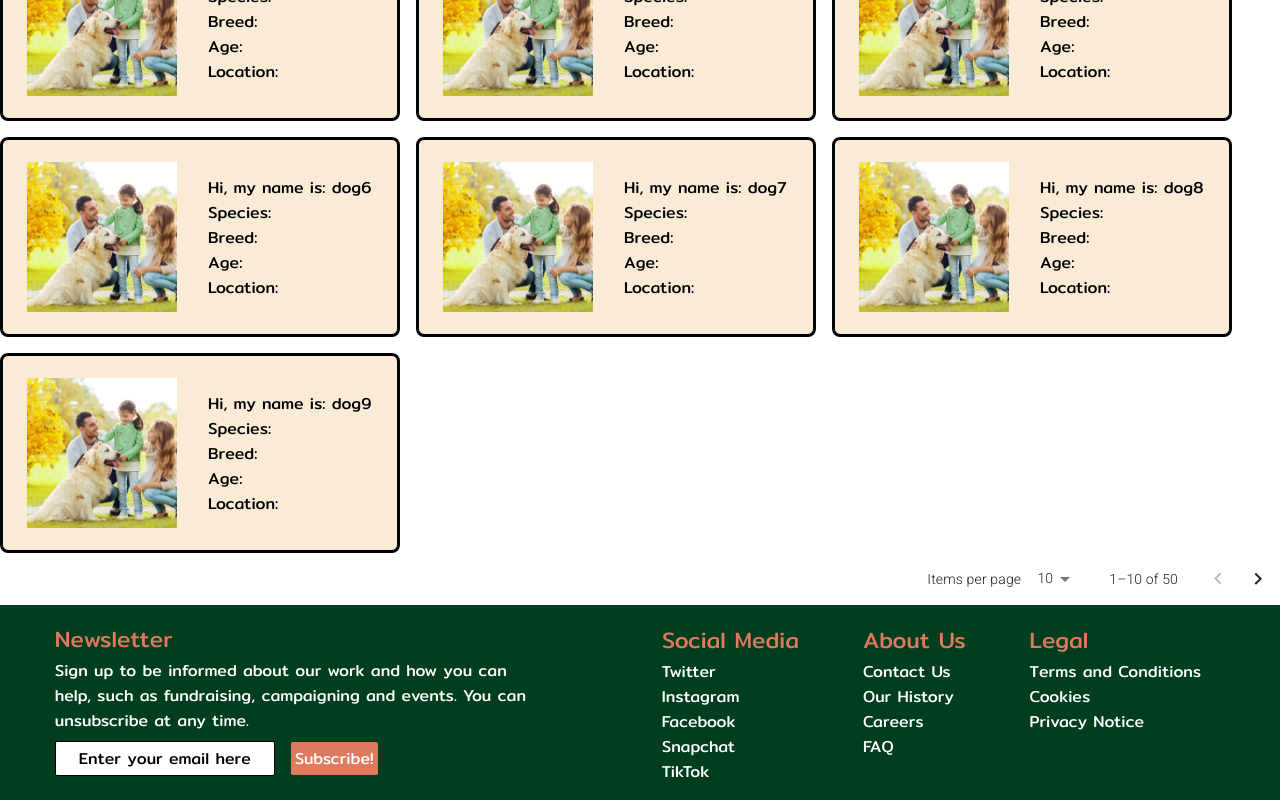
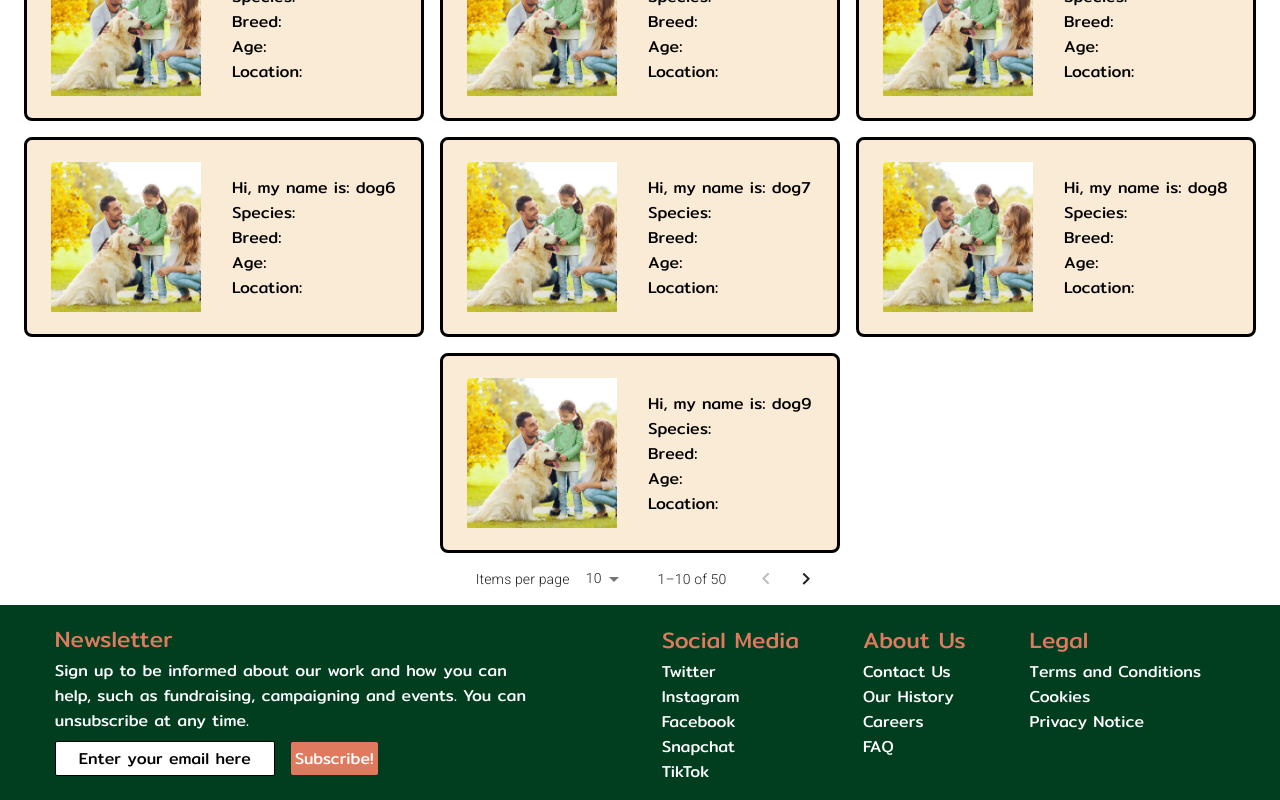
Before and after one commit to LewisBroadhurst/adopt-a-paw-front-end, a React (Create React App) app: page /adopt in a window 1280 px wide. Shown: the part 455-1255 px from the top of the page. Built offline with nearby package versions, Linux system fonts and the light colour scheme.

Commit message:
Centred cards

```diff
--- a/src/Components/AnimalCards/AnimalCards.css
+++ b/src/Components/AnimalCards/AnimalCards.css
@@ -1,4 +1,4 @@
-.paginationContainer{
+/* .paginationContainer{
     align-content: center;
 }
 
@@ -8,4 +8,4 @@
     align-items: center;
     align-content: center;
     margin: 0 auto;
-}
+} */
--- a/src/Components/AnimalCards/AnimalCards.js
+++ b/src/Components/AnimalCards/AnimalCards.js
@@ -3,7 +3,7 @@ import AnimalCardItem from './AnimalCardItem'
 import { Grid, TableContainer } from '@mui/material'
 import { useEffect, useState } from 'react'
 import TablePagination from '@mui/material/TablePagination';
-import { fontSize } from '@mui/system';
+import { Box, fontSize } from '@mui/system';
 import './AnimalCards.css';
 
 const AnimalCards = () => {
@@ -35,13 +35,13 @@ const AnimalCards = () => {
   return (
     <>
       <div className='gridContainer'>
-        <Grid container spacing={2} columns={3}>
+        <Grid container spacing={2} columns={3} alignItems="center" justifyContent="center">
           {cards && calculateCurrentCards().map(card => <Grid item>
             <AnimalCardItem src={process.env.PUBLIC_URL + '/familydog.jpeg'} name={card.name} />
           </Grid>)}
         </Grid>
       </div>
-      <div className='paginationContainer'>
+      <Box display="flex" justifyContent="center">
         <TablePagination
           labelRowsPerPage="Items per page"
           component="div"
@@ -51,7 +51,7 @@ const AnimalCards = () => {
           rowsPerPage={itemsPerPage}
           onRowsPerPageChange={handleChangeRowsPerPage}
         />
-      </div>
+      </Box>
     </>
   )
 }
```
